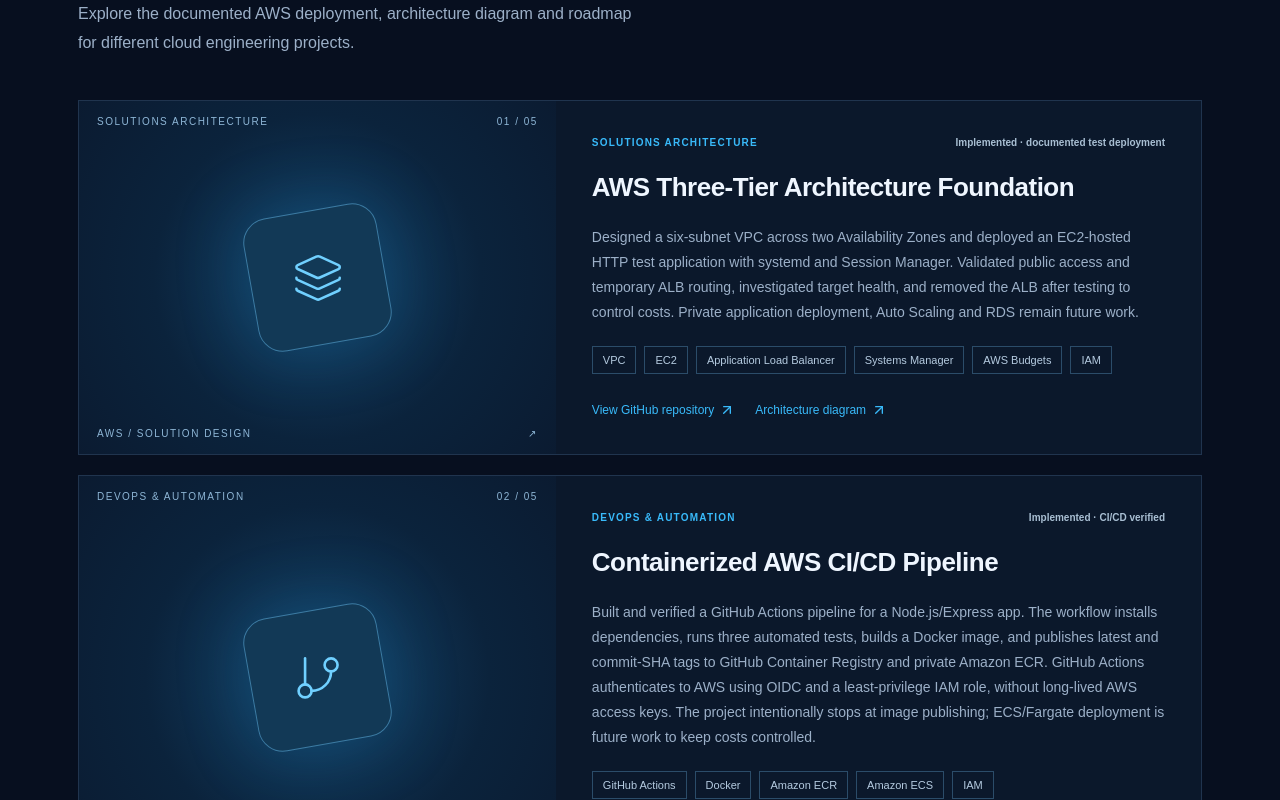
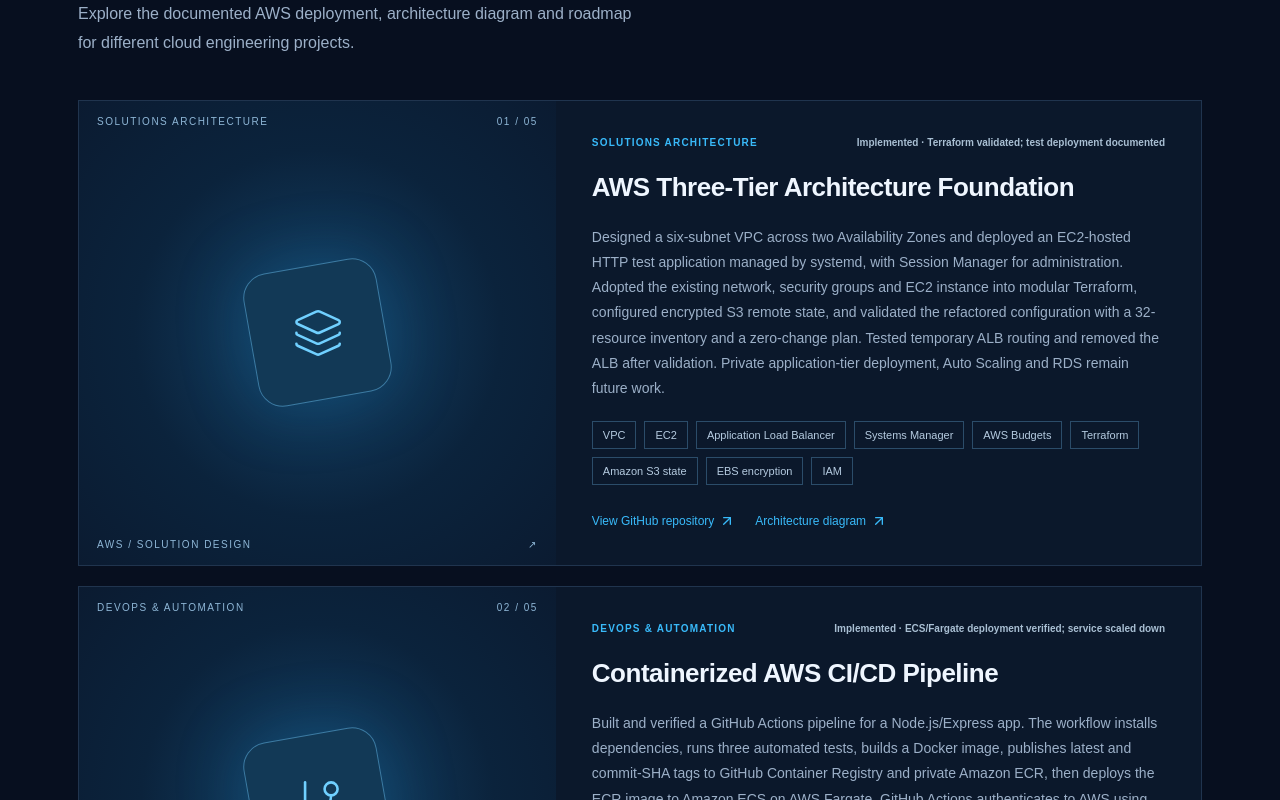
Before and after one commit to fhyxx/pelumi-cloud-portfolio, a Next.js app: page / in a window 1280 px wide. Shown: the part 3260-4060 px from the top of the page. Built offline with nearby package versions, Linux system fonts and the light colour scheme.

Commit message:
docs: align portfolio project summaries with verified work
* docs: align portfolio project summaries with verified implementations

* docs: clarify upcoming portfolio deliverables

```diff
--- a/app/page.tsx
+++ b/app/page.tsx
@@ -16,15 +16,18 @@ const projects = [
     number: '01',
     name: 'AWS Three-Tier Architecture Foundation',
     type: 'SOLUTIONS ARCHITECTURE',
-    status: 'Implemented · documented test deployment',
+    status: 'Implemented · Terraform validated; test deployment documented',
     description:
-      'Designed a six-subnet VPC across two Availability Zones and deployed an EC2-hosted HTTP test application with systemd and Session Manager. Validated public access and temporary ALB routing, investigated target health, and removed the ALB after testing to control costs. Private application deployment, Auto Scaling and RDS remain future work.',
+      'Designed a six-subnet VPC across two Availability Zones and deployed an EC2-hosted HTTP test application managed by systemd, with Session Manager for administration. Adopted the existing network, security groups and EC2 instance into modular Terraform, configured encrypted S3 remote state, and validated the refactored configuration with a 32-resource inventory and a zero-change plan. Tested temporary ALB routing and removed the ALB after validation. Private application-tier deployment, Auto Scaling and RDS remain future work.',
     stack: [
       'VPC',
       'EC2',
       'Application Load Balancer',
       'Systems Manager',
       'AWS Budgets',
+      'Terraform',
+      'Amazon S3 state',
+      'EBS encryption',
       'IAM',
     ],
     icon: Layers3,
@@ -36,9 +39,9 @@ const projects = [
     number: '02',
     name: 'Containerized AWS CI/CD Pipeline',
     type: 'DEVOPS & AUTOMATION',
-    status: 'Implemented · CI/CD verified',
+    status: 'Implemented · ECS/Fargate deployment verified; service scaled down',
     description:
-      'Built and verified a GitHub Actions pipeline for a Node.js/Express app. The workflow installs dependencies, runs three automated tests, builds a Docker image, and publishes latest and commit-SHA tags to GitHub Container Registry and private Amazon ECR. GitHub Actions authenticates to AWS using OIDC and a least-privilege IAM role, without long-lived AWS access keys. The project intentionally stops at image publishing; ECS/Fargate deployment is future work to keep costs controlled.',
+      'Built and verified a GitHub Actions pipeline for a Node.js/Express app. The workflow installs dependencies, runs three automated tests, builds a Docker image, publishes latest and commit-SHA tags to GitHub Container Registry and private Amazon ECR, then deploys the ECR image to Amazon ECS on AWS Fargate. GitHub Actions authenticates to AWS using OIDC and an IAM role, without long-lived AWS access keys. The Fargate service deployment was verified with a successful HTTP 200 response and then scaled down to zero tasks; the temporary public inbound rule for TCP 3000 was removed during cleanup.',
     stack: [
       'GitHub Actions',
       'Docker',
@@ -49,7 +52,7 @@ const projects = [
     icon: GitBranch,
     repo: 'https://github.com/fhyxx/pelumi-containerized-cicd',
     diagram: '',
-    workflow: 'https://github.com/fhyxx/pelumi-containerized-cicd/actions/runs/39781843020',
+    workflow: 'https://github.com/fhyxx/pelumi-containerized-cicd/actions/runs/41639511999',
   },
   {
     number: '03',
```
Also changed, not shown: 1 other file (tests, documents, lock files or other folders).
